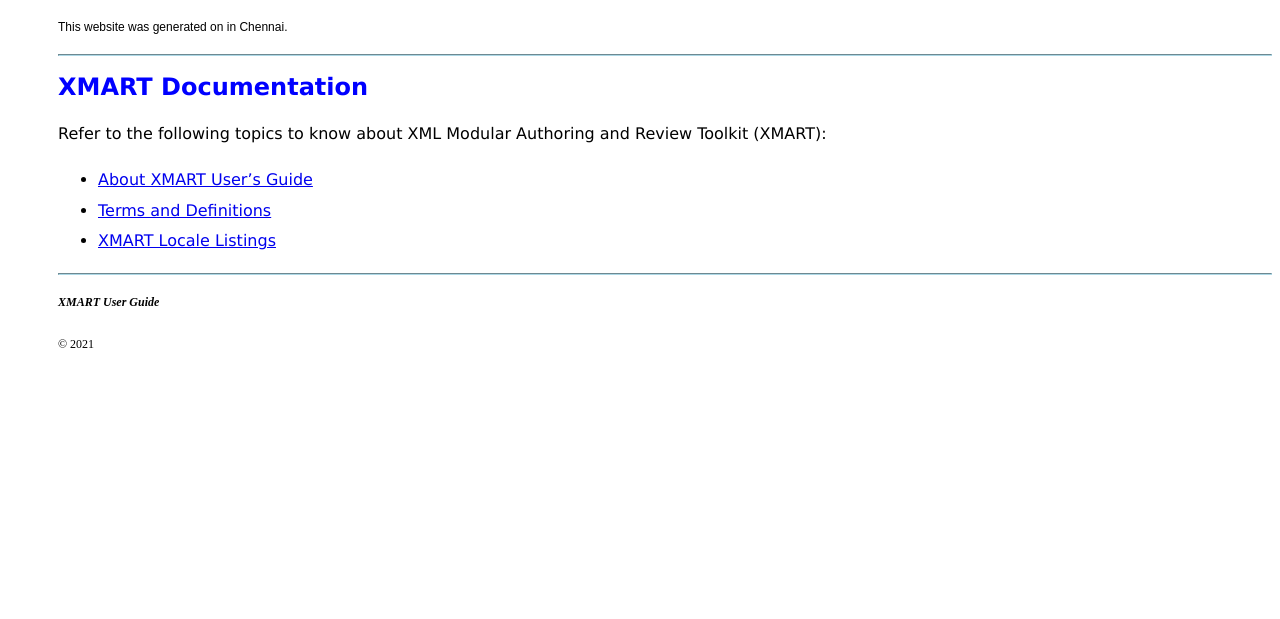
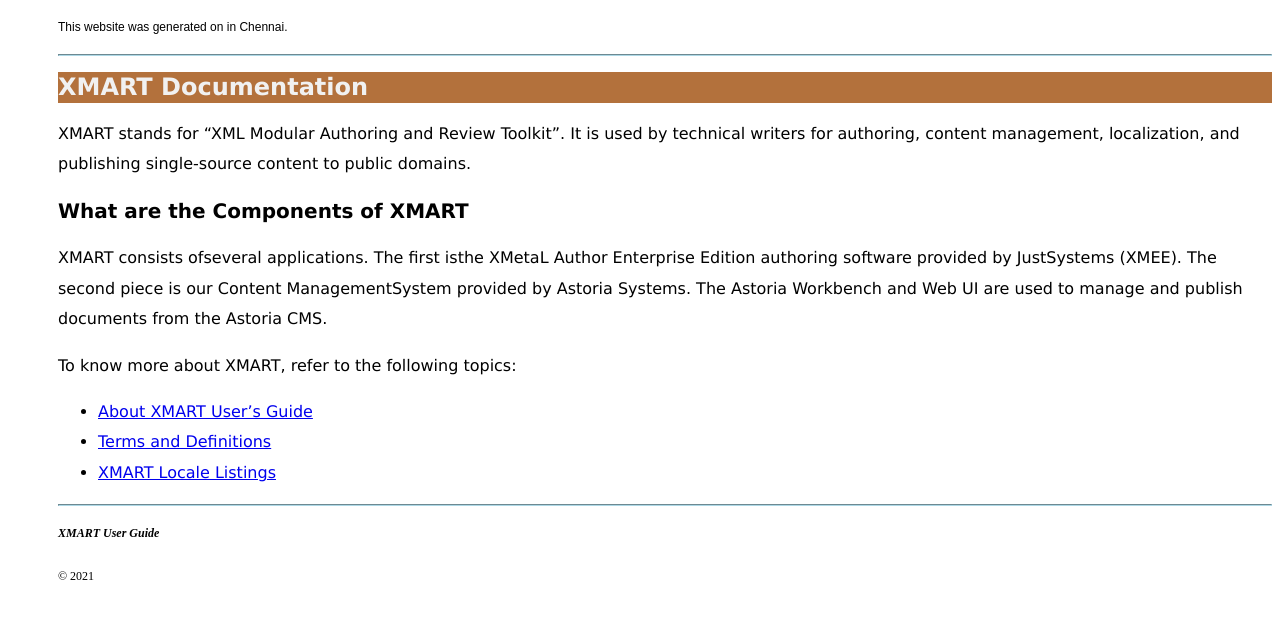
Before and after one commit to Uthra-sriram/XMART-Documentation, a Jekyll site: the page built from index.md, in a window 1280 px wide. Shown: the top 619 px of the page. Built offline with Jekyll 4.4.1, drawn with Linux system fonts in a browser that asks for light colours.

Commit message:
Updated css and index.md files

```diff
--- a/assets/css/style.css
+++ b/assets/css/style.css
@@ -1,5 +1,6 @@
 h1 {
-  color: blue;
+  background-color: #b3713c;
+  color: #f1f1f1;
   font-family: verdana;
   font-size: 24px;
   }
@@ -32,8 +33,9 @@ blockquote {
   margin-bottom: 10px;
   margin-left: 40px;
   margin-right: 40px;
-  background-color: #f1f1f1;
-  font-family: monospace;
+  background-color: #b3713c;
+  color: #f1f1f1;
+  font-family: verdana;
   font-size: 12px;
   line-height: 190%;
 }
--- a/index.md
+++ b/index.md
@@ -1,11 +1,21 @@
 ---
 layout: template_indexFile
 title: XMART Documentation
+productnamelong: XML Modular Authoring and Review Toolkit
+productnameshort: XMART
 ---
 
 # {{page.title}}
 
-Refer to the following topics to know about XML Modular Authoring and Review Toolkit (XMART):
+{{page.productnameshort}} stands for "{{page.productnamelong}}". It is used by technical writers for authoring, content management, localization, and publishing single-source content
+to public domains.
+
+## What are the Components of XMART
+
+{{page.productnameshort}} consists ofseveral applications. The first isthe XMetaL Author Enterprise Edition authoring software provided by JustSystems (XMEE). The second piece is our Content ManagementSystem provided by Astoria
+Systems. The Astoria Workbench and Web UI are used to manage and publish documents from the Astoria CMS.
+
+To know more about {{page.productnameshort}}, refer to the following topics:
 
 - [About XMART User's Guide](topics/about_xmart_ug.md)
 - [Terms and Definitions](topics/terms_and_definitions.md)
```
